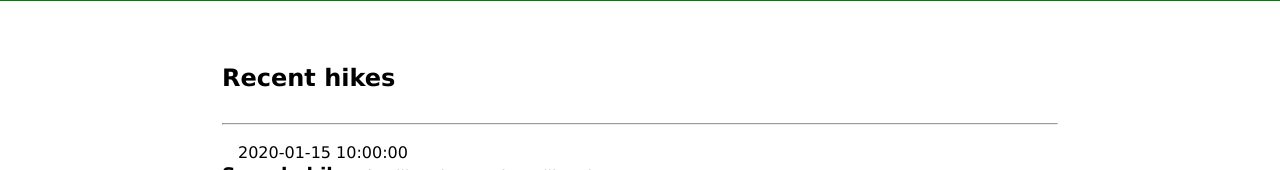
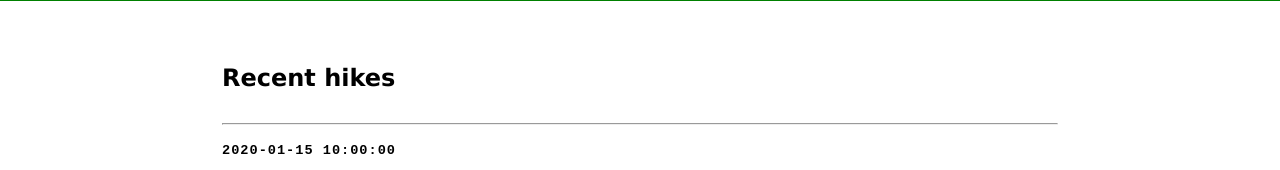
Before and after one commit to jbrodj/take-a-hike, a Flask app: template templates/index.html in a window 1280 px wide. Shown: the part 349-519 px from the top of the page. Run offline with Flask 3, Linux system fonts and the light colour scheme; the template is opened without the code that fills it: most values are stand-ins (such as "Sample title", 1, 10 or a date in 2020).

Commit message:
feat(styles): update hike heading block styles

```diff
--- a/static/styles.css
+++ b/static/styles.css
@@ -156,12 +156,16 @@ header h1 {
   color: green;
 }
 
-.trail-heading-block h3 {
-  margin-right: 1rem;
+.trail-heading-block-divider {
+  margin: 0 1rem;
 }
 
-.trail-heading-block > p {
-  margin-left: 1rem;
+.hike-date {
+  font-weight: 600;
+  letter-spacing: 1px;
+  font-size: 0.85rem;
+  font-family: 'Courier New', Courier, monospace;
+  margin-bottom: 0.5rem;
 }
 
 .trail-info-block {
```
